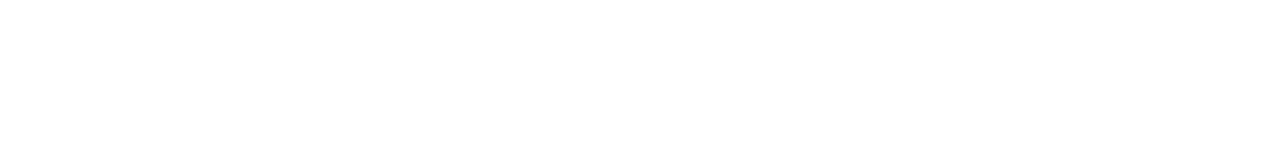
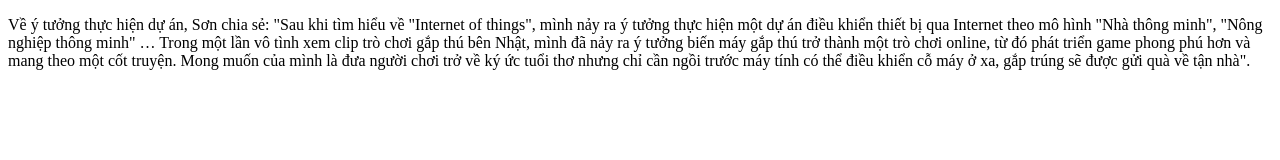
Before and after one commit to AxelKane0610/Warehouse-Management, a plain HTML site: page index.html in a window 1280 px wide. Drawn offline with Linux system fonts and the light colour scheme.

Commit message:
Deploy to AWS again

```diff
--- a/index.html
+++ b/index.html
@@ -5,6 +5,6 @@
     </head>
 
     <body>
-        <title>Xin chào tất cả mọi người !!!</title>
+        <p>Về ý tưởng thực hiện dự án, Sơn chia sẻ: "Sau khi tìm hiểu về "Internet of things", mình nảy ra ý tưởng thực hiện một dự án điều khiển thiết bị qua Internet theo mô hình "Nhà thông minh", "Nông nghiệp thông minh" … Trong một lần vô tình xem clip trò chơi gắp thú bên Nhật, mình đã nảy ra ý tưởng biến máy gắp thú trở thành một trò chơi online, từ đó phát triển game phong phú hơn và mang theo một cốt truyện. Mong muốn của mình là đưa người chơi trở về ký ức tuổi thơ nhưng chỉ cần ngồi trước máy tính có thể điều khiển cỗ máy ở xa, gắp trúng sẽ được gửi quà về tận nhà".</p>
     </body>
 </html>
```
